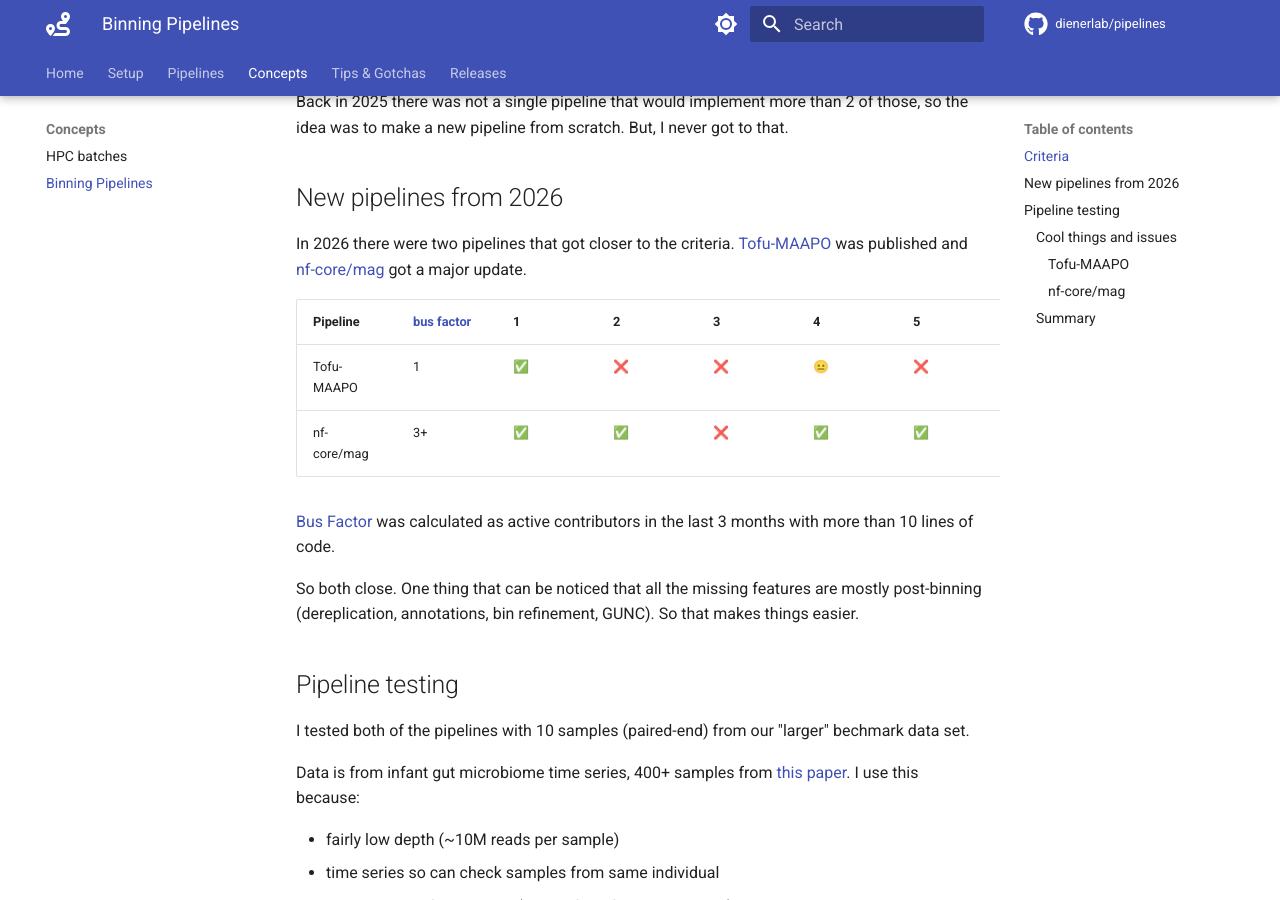
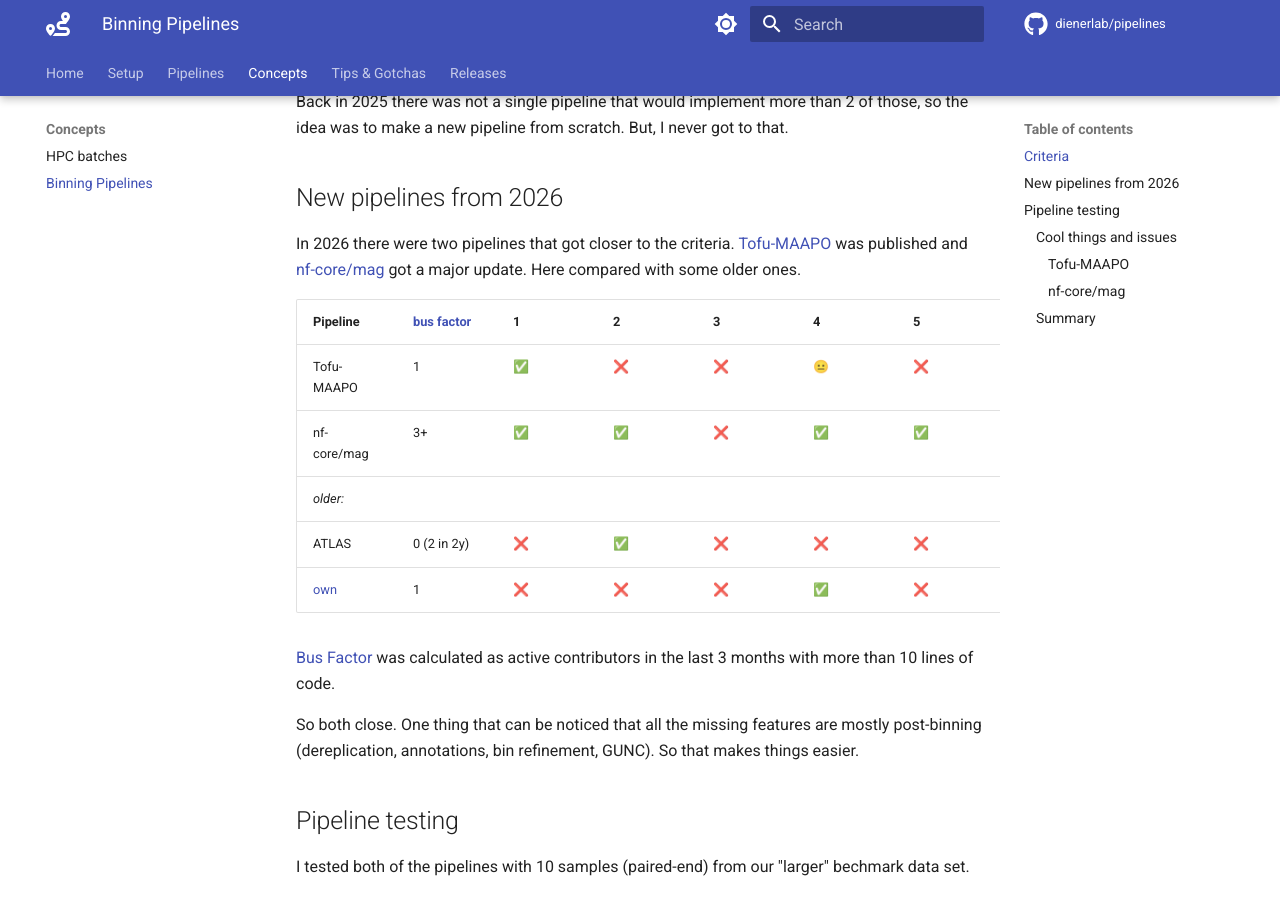
Before and after one commit to dienerlab/pipelines, an MkDocs documentation site: the page built from docs/concepts/binning.md, in a window 1280 px wide and 900 px high, scrolled down 1108 px. Built offline with MkDocs 1.6.1 and Material for MkDocs 9.7.7, drawn with Linux system fonts in a browser that asks for light colours; comment, search, counter and statistics services are not loaded.

Commit message:
add older binning

```diff
--- a/docs/concepts/binning.md
+++ b/docs/concepts/binning.md
@@ -45,12 +45,15 @@
 ## New pipelines from 2026
 
 In 2026 there were two pipelines that got closer to the criteria. [Tofu-MAAPO](https://github.com/ikmb/TOFU-MAaPO)
-was published and [nf-core/mag](https://nf-co.re/mag/5.5.0) got a major update.
+was published and [nf-core/mag](https://nf-co.re/mag/5.5.0) got a major update. Here compared with some older ones.
 
 | Pipeline    | [bus factor](https://en.wikipedia.org/wiki/Bus_factor) | 1 | 2 | 3 | 4 | 5 | 6 | 7 | 8 | 9 |
 |-------------|--------------------------------------------------------|---|---|---|---|---|---|---|---|---|
 | Tofu-MAAPO  | 1  | ✅ | ❌ | ❌ | 😐 | ❌ | ✅ | ❌ | ✅ | ❌ |
 | nf-core/mag | 3+ | ✅ | ✅ | ❌ | ✅ | ✅ | ❌ | ❌ | 😐 | ✅ |
+| *older:* |  |  |  |  | |  |  |  |  |  |
+| ATLAS | 0 (2 in 2y) | ❌ | ✅ | ❌ | ❌ | ❌ | ❌ | ✅ | ❌ | ❌ |
+| [own](https://github.com/dienerlab/pipelines/blob/main/metagenomics/binning.nf) | 1 | ❌ | ❌ | ❌ | ✅ | ❌ | ❌ | ✅ | ✅ | ✅ |
 
 [Bus Factor](https://en.wikipedia.org/wiki/Bus_factor) was calculated as active contributors in the last 3 months with more than 10 lines of code.
 
```
